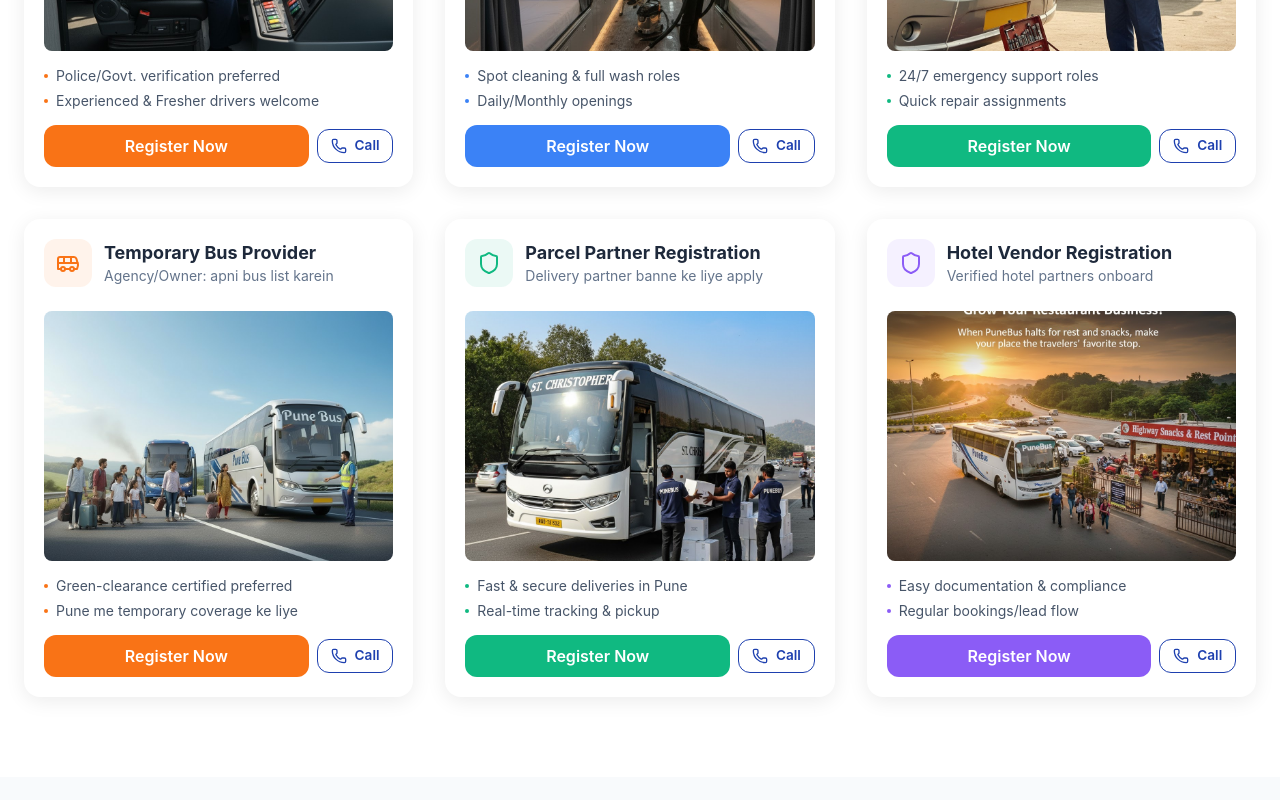
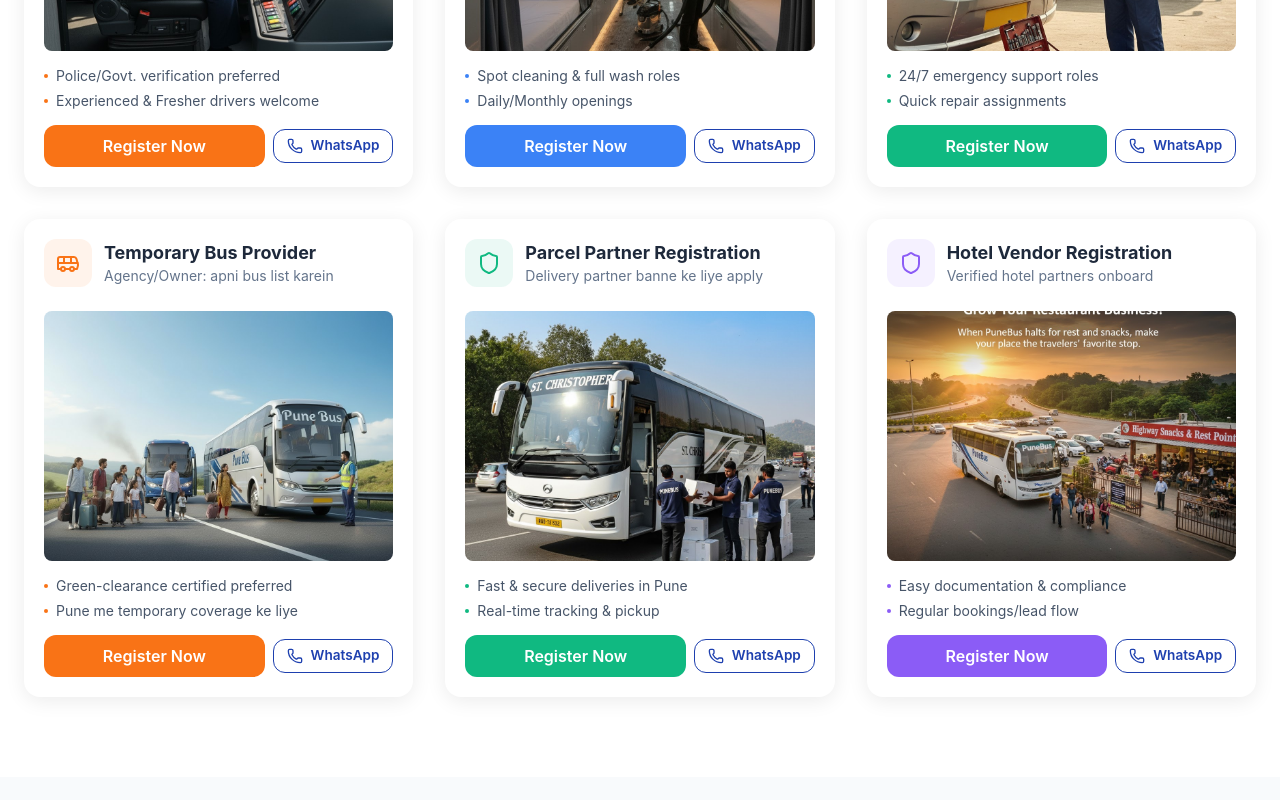
Before and after one commit to prathameshsmule/punebus, a React (Vite) app in the folder Frontend/: page / in a window 1280 px wide. Shown: the part 2000-2800 px from the top of the page. Built offline with nearby package versions, Linux system fonts and the light colour scheme.

Commit message:
Update Home.jsx

```diff
--- a/Frontend/src/pages/Home.jsx
+++ b/Frontend/src/pages/Home.jsx
@@ -34,8 +34,14 @@ import EnquiryForm from "./EnquiryForm";
 /* ---------------------------
    Config
 ----------------------------*/
-// TODO: put your real support number here
+// Phone number (for display / future use)
 const PHONE_NUMBER = "+919923400414";
+
+// WhatsApp number (without + sign)
+const WHATSAPP_NUMBER = "919923400414";
+
+const createWhatsAppLink = (message) =>
+  `https://wa.me/${WHATSAPP_NUMBER}?text=${encodeURIComponent(message)}`;
 
 /* ---------------------------
    Minimal UI primitives
@@ -398,7 +404,7 @@ const VideoShowcase = () => {
       description: "(PREMIUM PLAN)",
     },
     {
-      type: "upcoming", // 👈 yeh ab video nahi hai, upcoming card hai
+      type: "upcoming",
       src: null,
       title: "PLATINUM PACKAGE",
       description: "(COMING SOON)",
@@ -476,7 +482,6 @@ const VideoShowcase = () => {
                       Your browser does not support the video tag.
                     </video>
                   ) : (
-                    // 👇 Platinum ke liye "UPCOMING" logo-style placeholder
                     <div
                       style={{
                         position: "absolute",
@@ -615,7 +620,7 @@ const Services = ({ onOpenEnquiry, phone }) => {
       image: parcelImg,
     },
     {
-      icon: Shield, // reuse
+      icon: Shield,
       title: "Hotel Vendor Registration",
       subtitle: "Verified hotel partners onboard",
       features: [
@@ -793,7 +798,7 @@ const Services = ({ onOpenEnquiry, phone }) => {
                     ))}
                   </ul>
 
-                  {/* Action row: primary + small call button */}
+                  {/* Action row: primary + WhatsApp button */}
                   <div
                     style={{
                       display: "flex",
@@ -817,12 +822,14 @@ const Services = ({ onOpenEnquiry, phone }) => {
                     <Button
                       variant="outline"
                       size="sm"
-                      href={`tel:${phone}`}
-                      aria-label={`Call about ${service.title}`}
-                      title="Call Now"
+                      href={createWhatsAppLink(
+                        `Namaste, mujhe "${service.title}" ke baare mein jankari chahiye.`
+                      )}
+                      aria-label={`WhatsApp about ${service.title}`}
+                      title="Chat on WhatsApp"
                     >
                       <Phone style={{ width: 16, height: 16 }} />
-                      Call
+                      WhatsApp
                     </Button>
                   </div>
                 </CardContent>
@@ -1007,7 +1014,6 @@ const InCityServices = ({ onOpenEnquiry }) => {
           {items.map((it, idx) => (
             <Card key={idx}>
               <CardContent style={{ paddingBottom: "1.25rem" }}>
-                {/* 1024 × 1024 square box (responsive down) */}
                 <div
                   style={{
                     width: "100%",
@@ -1130,9 +1136,11 @@ const CTA = ({ onOpenEnquiry }) => {
               <Button
                 size="lg"
                 variant="outline"
-                href={`tel:${PHONE_NUMBER}`}
-                aria-label="Call now"
-                title="Call Now"
+                href={createWhatsAppLink(
+                  "Namaste, mujhe Pune Bus ki services ke baare mein baat karni hai."
+                )}
+                aria-label="Chat on WhatsApp"
+                title="Chat on WhatsApp"
                 style={{
                   borderColor: "white",
                   color: "white",
@@ -1140,7 +1148,7 @@ const CTA = ({ onOpenEnquiry }) => {
                 }}
               >
                 <Phone style={{ width: 20, height: 20 }} />
-                Call Now
+                WhatsApp
               </Button>
             </div>
           </div>
```
